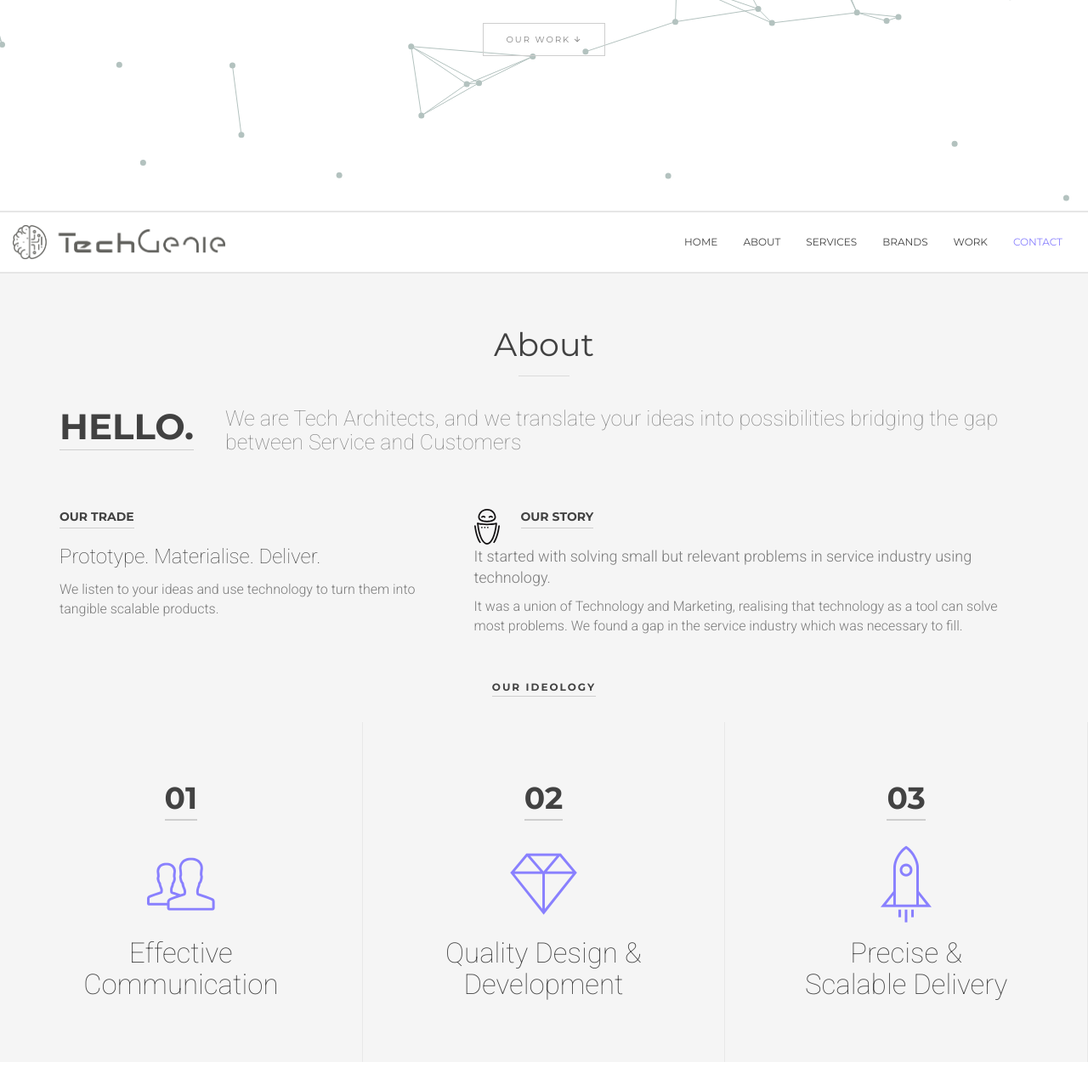
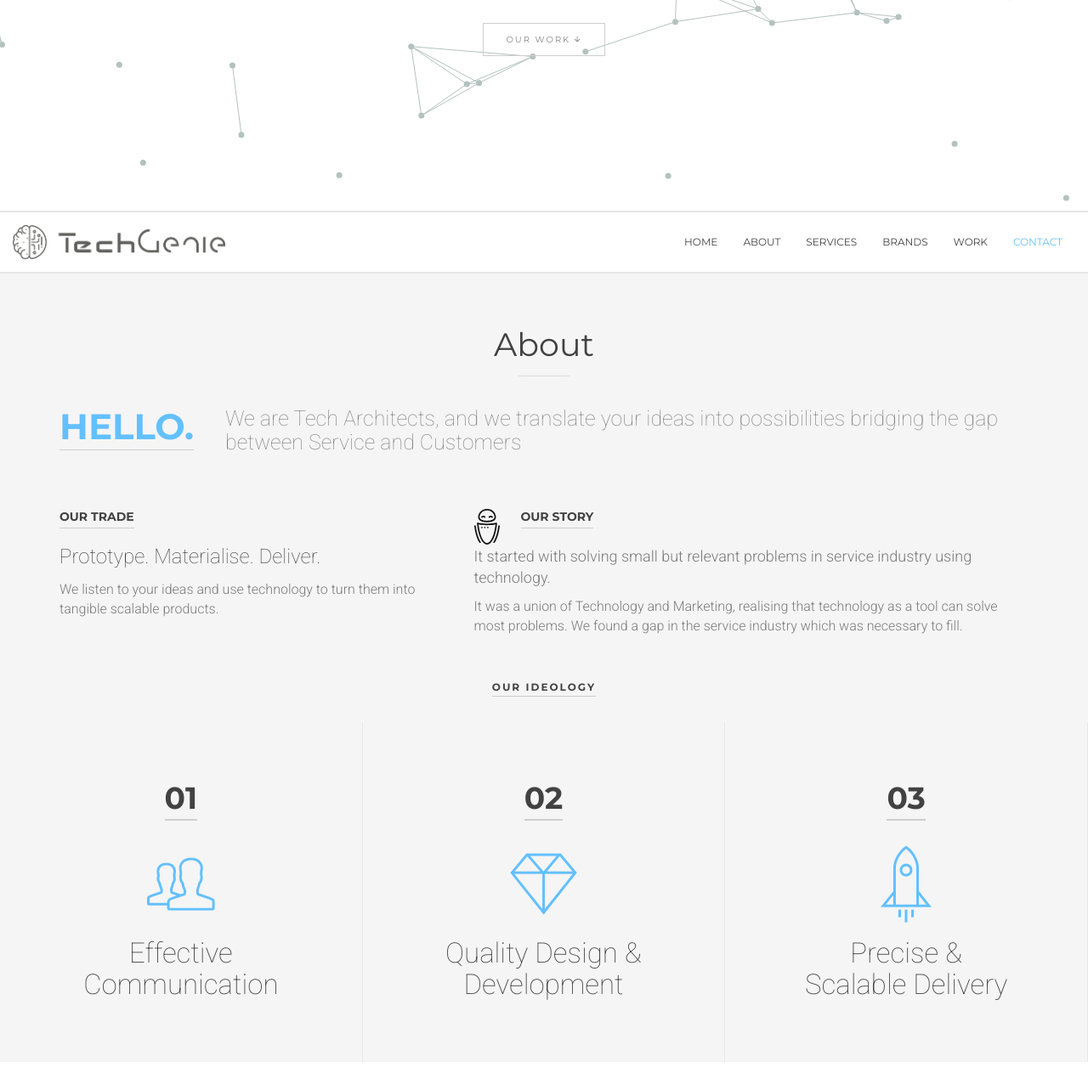
Before and after one commit to 1svm/tech-genie, a plain HTML site: page index.html in a window 1280 px wide. Shown: the part 552-1835 px from the top of the page at 85% size. Drawn offline with nearby package versions, Linux system fonts and the light colour scheme; some packages are replaced by stand-ins of ours.

Commit message:
change in about

```diff
--- a/css/style.css
+++ b/css/style.css
@@ -962,7 +962,7 @@ ul.social-buttons li a:active {
 }
 
 .navbar-default .navbar-nav > .active > a, .navbar-default .navbar-nav > .active > a:focus, .navbar-default .navbar-nav > .active > a:hover {
-    color: #8980fe;
+    color: #63C0FF;
 	background-color: transparent;
 }
 
@@ -1139,7 +1139,7 @@ ul.social-buttons li a:active {
 	border-bottom: 1px solid #fff;
 	padding-bottom: 4px;
     display: inline-block;
-    color: #414141;
+    color: #63C0FF;
 	border-color: #cecece;
 }
 
@@ -1220,7 +1220,7 @@ ul.social-buttons li a:active {
 
 #our-process .process-icons {
 	font-size: 90px;
-	color: #8980fe;
+	color: #63C0FF;
 }
 
 #our-process .process-content {
```
